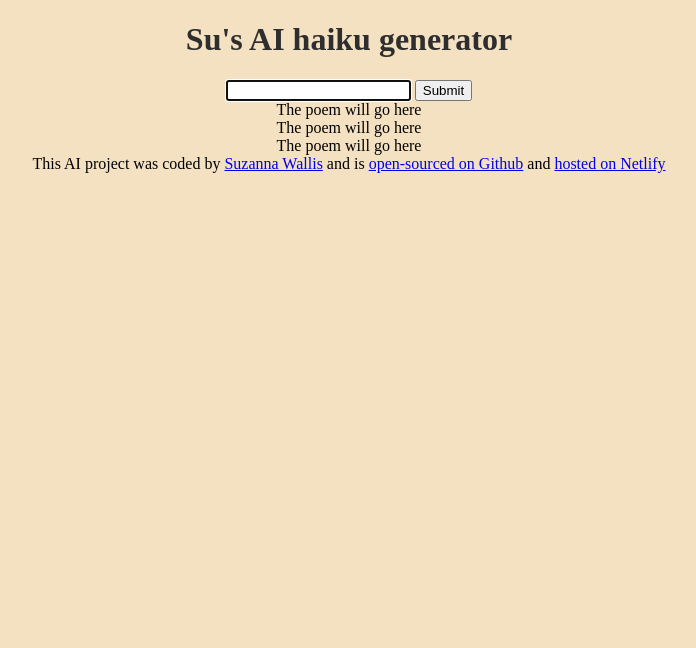
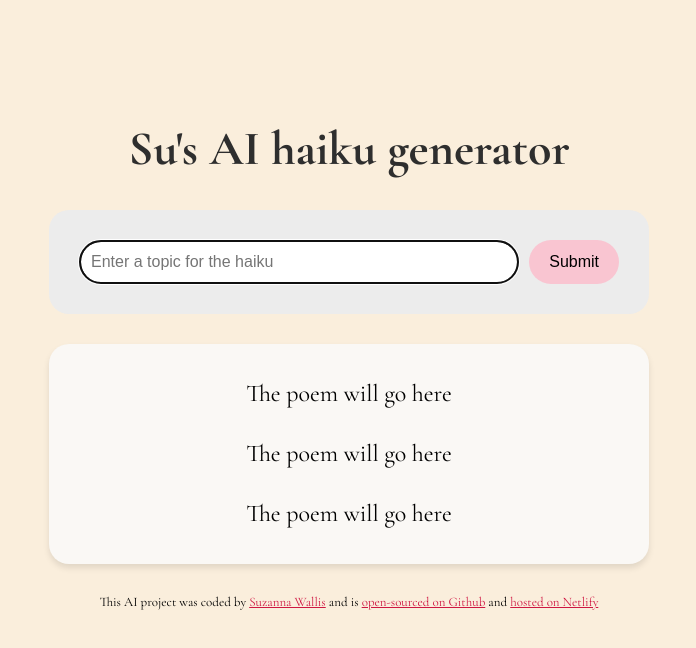
Before and after one commit to SuzannaW-web/haiku-generator, a plain HTML site: page index.html in a window 1280 px wide. Shown: the whole page, without its empty margins (291-987 px from the left). Drawn offline with nearby package versions, Linux system fonts and the light colour scheme.

Commit message:
Added CSS

```diff
--- a/index.html
+++ b/index.html
@@ -6,9 +6,15 @@
     <meta name="viewport" content="width=device-width, initial-scale=1.0">
     <title>AI haiku generator</title>
     <link rel="stylesheet" href="src/styles.css">
+    <link rel="preconnect" href="https://fonts.googleapis.com">
+    <link rel="preconnect" href="https://fonts.gstatic.com" crossorigin>
+    <link
+        href="https://fonts.googleapis.com/css2?family=Cormorant+Garamond:ital,wght@0,300..700;1,300..700&family=Inter:ital,opsz,wght@0,14..32,100..900;1,14..32,100..900&display=swap"
+        rel="stylesheet">
 </head>
 
 <body>
+    <div class="container">
         <header>
             <h1>Su's AI haiku generator</h1>
         </header>
@@ -16,10 +22,11 @@
         <main>
 
             <form>
-            <input type="text" placeholder "Enter a topic for the haiku" autofocus required autocomple="off" />
-            <input type="submit" />
+                <input type="text" placeholder="Enter a topic for the haiku" autofocus required autocomple="off"
+                    class="prompt" />
+                <input type="submit" class="submit-button" />
             </form>
-        <div>
+            <div class="poem">
                 The poem will go here<br>
                 The poem will go here<br>
                 The poem will go here
@@ -38,7 +45,7 @@
                 href="https://haikubysuzanna.netlify.app/">hosted on Netlify</a>
         </footer>
 
-
+    </div>
 
 
     <script src="src/index.js"></script>
--- a/src/styles.css
+++ b/src/styles.css
@@ -1,9 +1,71 @@
 body {
-  background-color: #f4e1c1;
+  background-color: #faeedc;
   text-align: center;
+  font-family: "Cormorant Garamond", serif;
+  font-size: 1.5em;
+}
+.container {
+  margin: 120px auto;
+  max-width: 600px;
 }
 
+header {
+  margin-bottom: 30px;
+}
 h1,
 h2 {
   color: #2e2e2e;
+  font-weight: 700;
 }
+
+a {
+  color: #cf1742;
+}
+
+form {
+  padding: 30px;
+  background-color: #ececec;
+  box-shadow: 0px 20px 60px rgba (65, 50, 100, 0.08);
+  border-radius: 20px;
+  display: flex;
+  margin-bottom: 30px;
+}
+
+.prompt {
+  padding: 10px;
+  border: 1px solid rgba (39, 33, 66, 0.5);
+  width: 80%;
+  font-size: 16px;
+  border-radius: 30px;
+  line-height: 20px;
+  color: #272044;
+}
+
+.submit-button {
+  margin-left: 10px;
+  background-color: #f9c5d1;
+  border: none;
+  border-radius: 30px;
+  padding: 10px 20px;
+  font-size: 16px;
+}
+
+.submit-button:hover {
+  background-color: #a8c6a8;
+}
+
+.poem {
+  background: #faf8f5;
+  padding: 20px;
+  border-radius: 20px;
+  font-family: "Cormorant Garamond", serif;
+  text-align: center;
+  box-shadow: 0px 4px 6px rgba(0, 0, 0, 0.1);
+  line-height: 2.5;
+}
+
+footer {
+  text-align: center;
+  font-size: 13px;
+  padding-top: 30px;
+}
```
Also changed, not shown: src/pattern.png (added). Lines whose indentation alone changed are shown as unchanged.
